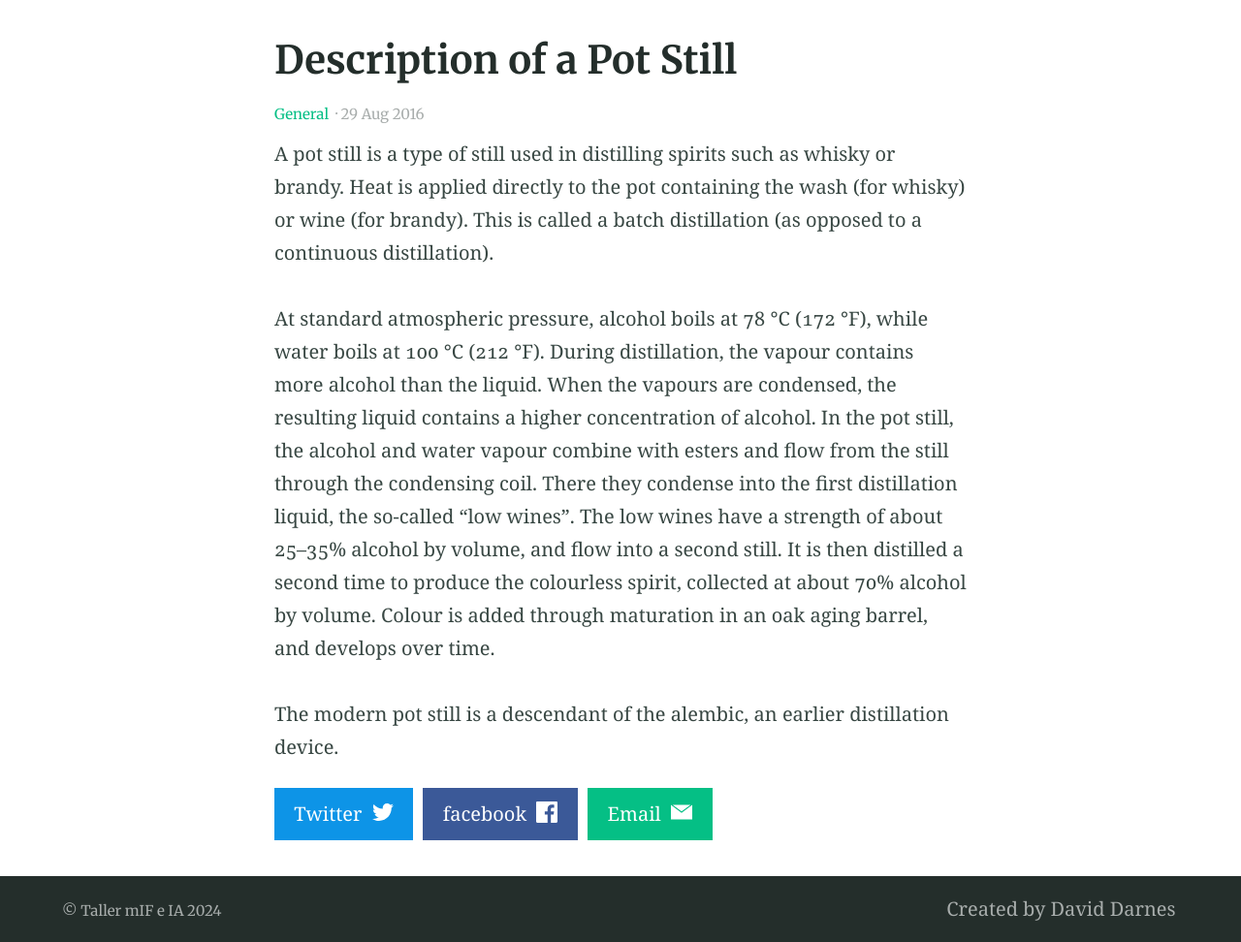
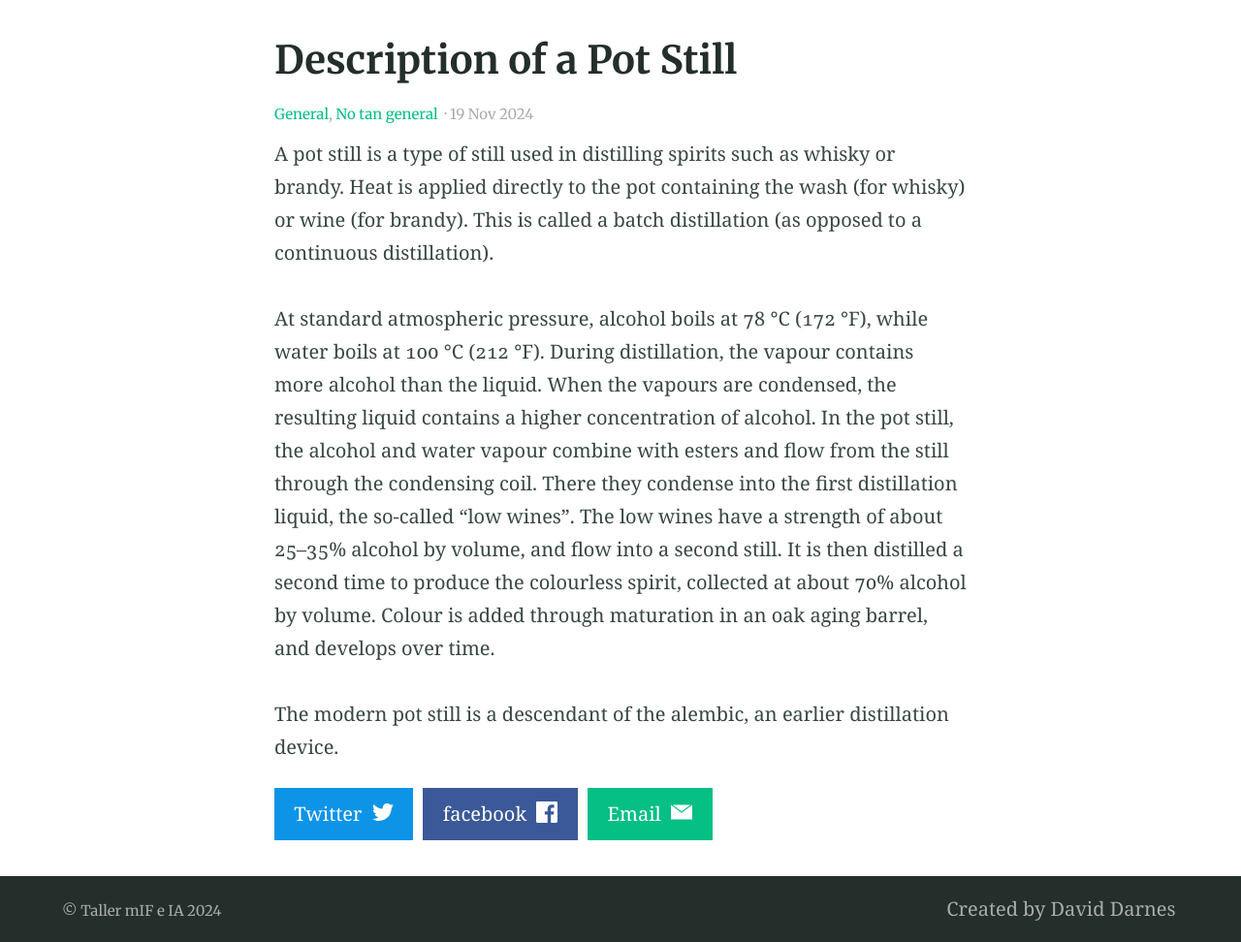
Before and after one commit to acnilo/202411_LNMA_IA-mIF, a Jekyll site: the page built from _posts/2024-11-19-day2.md.md, in a window 1280 px wide. Shown: the part 390-1362 px from the top of the page at 97% size. Built offline with Jekyll 4.4.1, drawn with Linux system fonts in a browser that asks for light colours.

Commit message:
Update and rename 2016-08-29-example-post-three.md to 2024-11-19-day2.md.md

```diff
--- a/_posts/2016-08-29-example-post-three.md
+++ b/_posts/2024-11-19-day2.md.md
@@ -2,6 +2,7 @@
 title: Description of a Pot Still
 categories:
 - General
+- No tan general
 excerpt: |
   A pot still is a type of still used in distilling spirits such as whisky or brandy. Heat is applied directly to the pot containing the wash (for whisky) or wine (for brandy).
 feature_text: |
```
